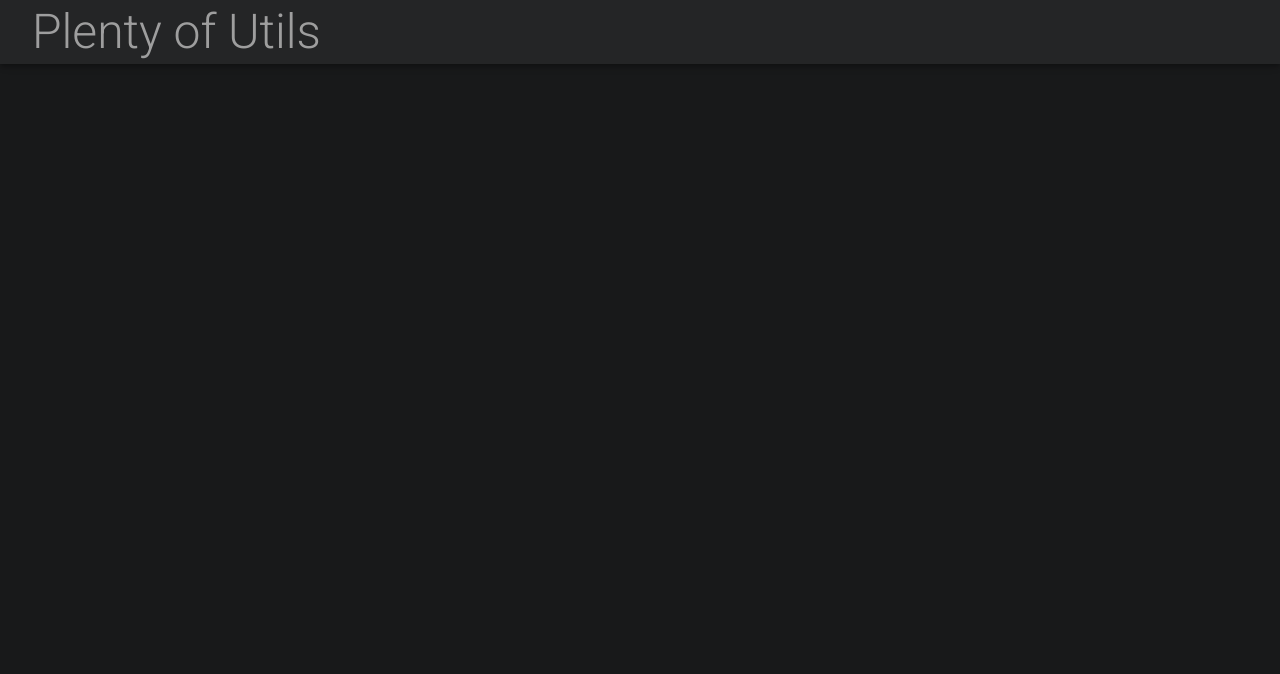
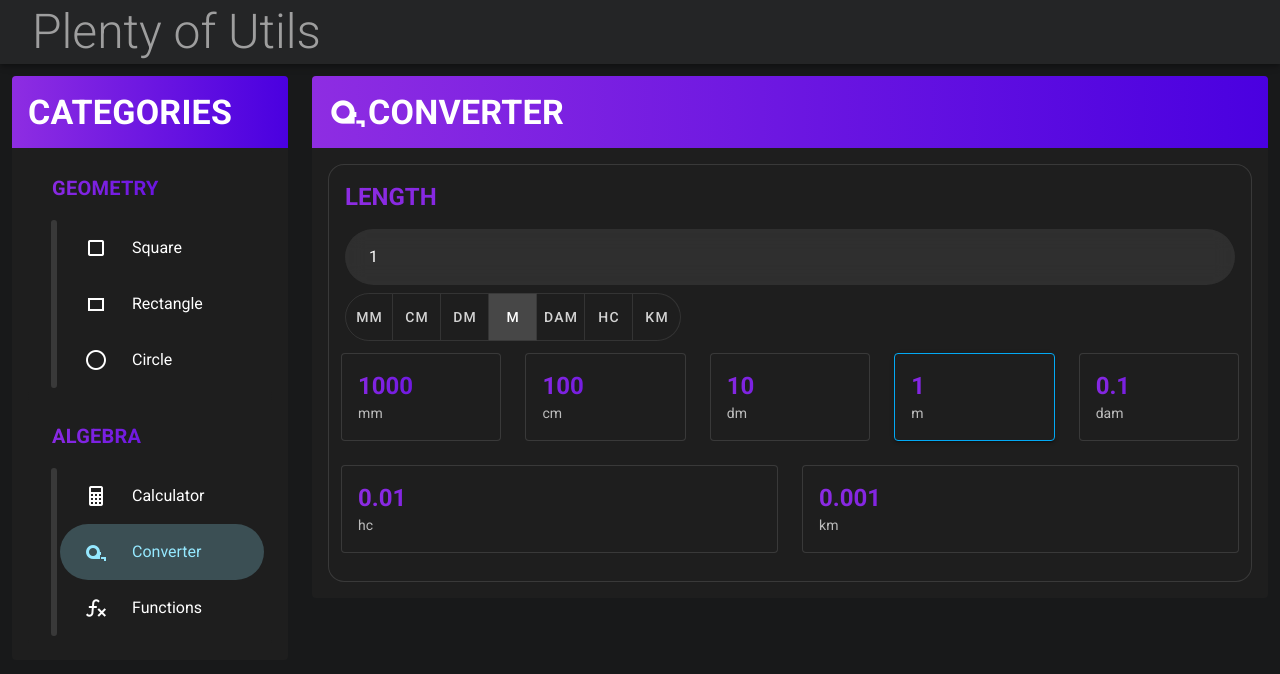
Before and after one commit to DanielTerletzkiy/plenty-utils, a Vue app: page /Categories/Math/Converter in a window 1280 px wide. Shown: the top 674 px of the page. Built offline with nearby package versions, Linux system fonts and the light colour scheme.

Commit message:
unit converter

```diff
--- /dev/null
+++ b/src/components/Math/components/algebra/Converter.vue
@@ -0,0 +1,133 @@
+<template>
+  <div>
+    <v-card outlined class="mt-4" rounded="xl">
+      <v-card-title
+        class="text-h5 font-weight-bold"
+        v-bind:style="{
+          'white-space': 'inherit !important',
+          'text-transform': 'uppercase',
+          background: util.gradient,
+          '-webkit-background-clip': 'text',
+          '-webkit-text-fill-color': 'transparent',
+          '-webkit-box-decoration-break': 'clone',
+        }"
+      >
+        Length
+      </v-card-title>
+      <v-card-text>
+        <v-text-field
+          label="Value"
+          single-line
+          hide-details
+          rounded
+          filled
+          tabindex="1"
+          v-model="baseLengthValue"
+          type="number"
+          @input="
+            () => {
+              calculateLengthUnits();
+            }
+          "
+          style="position: sticky; top: 64px; z-Index: 2; backdrop-filter: blur(10px)"
+          clearable
+        />
+        <v-btn-toggle :style="{ margin: isPhone ? '-8px' : 'auto', marginTop: '8px'}" mandatory rounded v-model="baseLengthUnit">
+          <v-btn
+            v-for="(item, i) in lengthUnits"
+            :key="i"
+            icon
+            :ripple="false"
+            :value="item"
+          >
+            {{ item }}
+          </v-btn>
+        </v-btn-toggle>
+        <v-row class="mx-n4 my-0" :style="{ flexDirection: isPhone ? 'column' : 'row' }">
+          <v-col @click="baseLengthUnit=item.unit" v-for="(item, i) in lengthUnitValues" :key="i" style="min-width: 160px">
+            <v-card :flat="item.unit != baseLengthUnit" :style="{ border: item.unit == baseLengthUnit ? 'thin solid #03A9F4' : 'thin solid rgba(255, 255, 255, 0.12)'}">
+              <v-card-title
+                class="text-h5 font-weight-bold"
+                v-bind:style="{
+                  'white-space': 'inherit !important',
+                  'text-transform': 'uppercase',
+                  background: util.gradient,
+                  '-webkit-background-clip': 'text',
+                  '-webkit-text-fill-color': 'transparent',
+                  '-webkit-box-decoration-break': 'clone',
+                }"
+              >
+                {{ Number(Math.round(item.value + 'e6') + 'e-6') }}
+              </v-card-title>
+              <v-card-subtitle>
+                {{ item.unit }}
+              </v-card-subtitle>
+            </v-card>
+            <v-row class="ma-0" v-if="i!=lengthUnitValues.length-1&& !true">
+              <v-icon color="grey" small>mdi-arrow-down</v-icon> : 10
+              <div class="mx-2"/>
+              <v-icon color="grey" small>mdi-arrow-up</v-icon> * 10
+            </v-row>
+          </v-col>
+        </v-row>
+      </v-card-text>
+    </v-card>
+  </div>
+</template>
+
+<script>
+export default {
+  data: () => ({
+    lengthUnits: ['mm', 'cm', 'dm', 'm', 'dam', 'hc', 'km'],
+    baseLengthValue: 1,
+    baseLengthUnit: 'm',
+    lengthUnitValues: [],
+  }),
+
+  watch:{
+    baseLengthUnit(){
+      this.calculateLengthUnits()
+    }
+  },
+
+  methods: {
+    calculateLengthUnits() {
+      var minValue = this.baseLengthValue;
+
+      //Get smallest unit value
+      for (
+        let i =
+          this.lengthUnits.length -
+          this.lengthUnits.indexOf(this.baseLengthUnit);
+        i <= this.lengthUnits.length;
+        i++
+      ) {
+        let unit = this.lengthUnits[this.lengthUnits.length - i];
+        if (unit != this.baseLengthUnit) {
+          //console.log(unit);
+          minValue = minValue * 10;
+        }
+      }
+      console.log('min: ', minValue);
+
+      //Get all units from list with smallest number
+      var unitValue = minValue;
+      var unitArray = [{ unit: 'mm', value: minValue||0 }];
+      for (let i = 1; i < this.lengthUnits.length; i++) {
+        let unit = this.lengthUnits[i];
+        unitValue = unitValue / 10;
+        //console.log(unit, ' : ', Number(Math.round(unitValue + 'e6') + 'e-6'));
+        unitArray.push({ unit: unit, value: unitValue });
+      }
+      console.log('max: ', unitArray);
+      this.lengthUnitValues = unitArray;
+    },
+  },
+
+  mounted: function (){
+    this.calculateLengthUnits()
+  }
+};
+</script>
+
+<style></style>
--- a/src/components/Math/components/geometry/Square.vue
+++ b/src/components/Math/components/geometry/Square.vue
@@ -11,6 +11,26 @@
         class="ma-0"
         :style="{ flexDirection: isPhone ? 'column' : 'row' }"
       >
+        <v-col>
+          <v-text-field
+            label="Unit"
+            prefix="Side a"
+            single-line
+            hide-details
+            rounded
+            filled
+            outlined
+            tabindex="1"
+            v-model="a"
+            type="number"
+            @input="
+              () => {
+                calculatePerimiter();
+                calculateArea();
+              }
+            "
+          />
+        </v-col>
         <v-col>
           <v-text-field
             label="Unit"
@@ -51,36 +71,18 @@
             "
           />
         </v-col>
-        <v-col>
-          <v-text-field
-            label="Unit"
-            prefix="Side a"
-            single-line
-            hide-details
-            rounded
-            filled
-            outlined
-            tabindex="1"
-            v-model="a"
-            type="number"
-            @input="
-              () => {
-                calculatePerimiter();
-                calculateArea();
-              }
-            "
-          />
-        </v-col>
       </v-row>
     </v-row>
     <v-row :style="{ flexDirection: isPhone ? 'column' : 'row' }">
       <v-col>
         <v-card outlined style="diplay: flex">
           <v-card-title>
-            Perimiter (P)
+            Side (a)
             <v-spacer></v-spacer>
             <v-card-subtitle class="text-h6 font-weight-light py-1 px-0">
-              <strong class="font-weight-bold">{{ a ? Number(Math.round(a+'e2')+'e-2') : 'X' }}</strong> * 4
+              √<strong class="font-weight-bold">{{
+                A ? Number(Math.round(A + 'e2') + 'e-2') : 'A'
+              }}</strong>
             </v-card-subtitle>
             <v-card-title
               class="text-h5 font-weight-bold py-1 pl-1"
@@ -93,7 +95,34 @@
                 '-webkit-box-decoration-break': 'clone',
               }"
             >
-              = {{ P ? Number(Math.round(P+'e2')+'e-2') : 'Result' }}
+              = {{ a ? Number(Math.round(a + 'e2') + 'e-2') : 'Result' }}
+            </v-card-title>
+          </v-card-title>
+        </v-card>
+      </v-col>
+      <v-col>
+        <v-card outlined style="diplay: flex">
+          <v-card-title>
+            Perimiter (P)
+            <v-spacer></v-spacer>
+            <v-card-subtitle class="text-h6 font-weight-light py-1 px-0">
+              <strong class="font-weight-bold">{{
+                a ? Number(Math.round(a + 'e2') + 'e-2') : 'a'
+              }}</strong>
+              * 4
+            </v-card-subtitle>
+            <v-card-title
+              class="text-h5 font-weight-bold py-1 pl-1"
+              v-bind:style="{
+                'white-space': 'inherit !important',
+                'text-transform': 'uppercase',
+                background: util.gradient,
+                '-webkit-background-clip': 'text',
+                '-webkit-text-fill-color': 'transparent',
+                '-webkit-box-decoration-break': 'clone',
+              }"
+            >
+              = {{ P ? Number(Math.round(P + 'e2') + 'e-2') : 'Result' }}
             </v-card-title>
           </v-card-title>
         </v-card>
@@ -104,7 +133,9 @@
             Area (A)
             <v-spacer></v-spacer>
             <v-card-subtitle class="text-h6 font-weight-light py-1 px-0">
-              <strong class="font-weight-bold">{{ a ? Number(Math.round(a+'e2')+'e-2') : 'X' }}</strong
+              <strong class="font-weight-bold">{{
+                a ? Number(Math.round(a + 'e2') + 'e-2') : 'a'
+              }}</strong
               >²
             </v-card-subtitle>
             <v-card-title
@@ -118,31 +149,7 @@
                 '-webkit-box-decoration-break': 'clone',
               }"
             >
-              = {{ A ? Number(Math.round(A+'e2')+'e-2') : 'Result' }}
-            </v-card-title>
-          </v-card-title>
-        </v-card>
-      </v-col>
-      <v-col>
-        <v-card outlined style="diplay: flex">
-          <v-card-title>
-            Side (a)
-            <v-spacer></v-spacer>
-            <v-card-subtitle class="text-h6 font-weight-light py-1 px-0">
-              √<strong class="font-weight-bold">{{ A ? Number(Math.round(A+'e2')+'e-2') : 'X' }}</strong>
-            </v-card-subtitle>
-            <v-card-title
-              class="text-h5 font-weight-bold py-1 pl-1"
-              v-bind:style="{
-                'white-space': 'inherit !important',
-                'text-transform': 'uppercase',
-                background: util.gradient,
-                '-webkit-background-clip': 'text',
-                '-webkit-text-fill-color': 'transparent',
-                '-webkit-box-decoration-break': 'clone',
-              }"
-            >
-              = {{ a ? Number(Math.round(a+'e2')+'e-2') : 'Result' }}
+              = {{ A ? Number(Math.round(A + 'e2') + 'e-2') : 'Result' }}
             </v-card-title>
           </v-card-title>
         </v-card>
@@ -170,11 +177,16 @@ export default {
     P: undefined,
 
     formulas: [
+      { description: 'a', formula: '√A' },
       { description: 'P', formula: '4 * a' },
       { description: 'A', formula: 'a²' },
-      { description: 'a', formula: '√A' },
     ],
     examples: [
+      {
+        description: 'a',
+        given: ['A = 16cm²'],
+        process: ['√A', '√16', '4cm'],
+      },
       {
         description: 'P',
         given: ['a = 6cm'],
@@ -184,11 +196,6 @@ export default {
         description: 'A',
         given: ['a = 8cm'],
         process: ['a²', 'a * a', '8 * 8', '64cm²'],
-      },
-      {
-        description: 'a',
-        given: ['A = 16cm²'],
-        process: ['√A', '√16', '4cm'],
       },
     ],
   }),
--- a/src/main.js
+++ b/src/main.js
@@ -23,6 +23,10 @@ Vue.mixin({
     isPhone() {
       return this.$vuetify.breakpoint.xs;
     },
+    util() {
+      console.log(this.$route);
+      return this.utilities[this.$route.params.id];
+    },
   },
   data: () => ({
     utilities: {
@@ -38,7 +42,7 @@ Vue.mixin({
           ],
           algebra: [
             { name: 'Calculator', icon: 'mdi-calculator' },
-            { name: 'Unit Converter', icon: 'mdi-tape-measure' },
+            { name: 'Converter', icon: 'mdi-tape-measure' },
             { name: 'Functions', icon: 'mdi-function-variant' },
           ],
         },
```
Also changed, not shown: src/router/index.js (+12 -0 lines).
